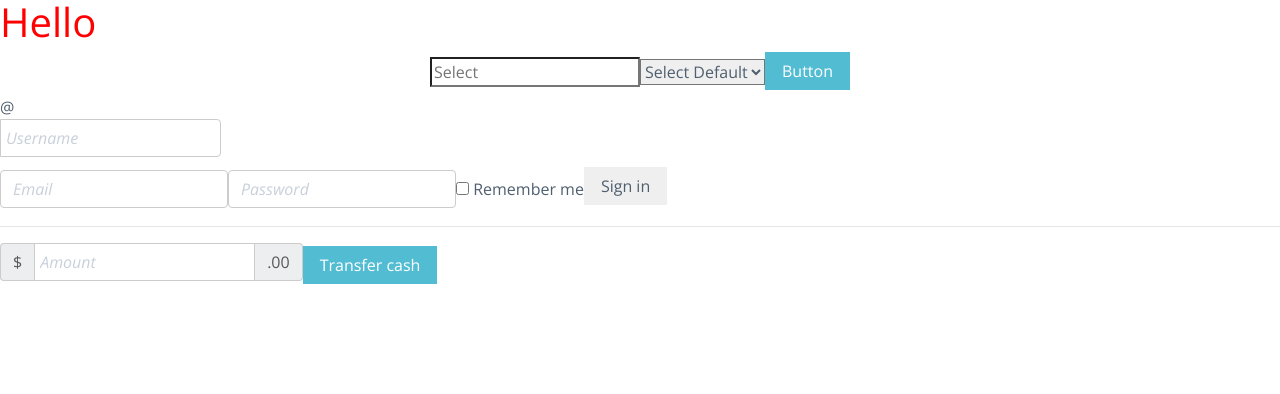
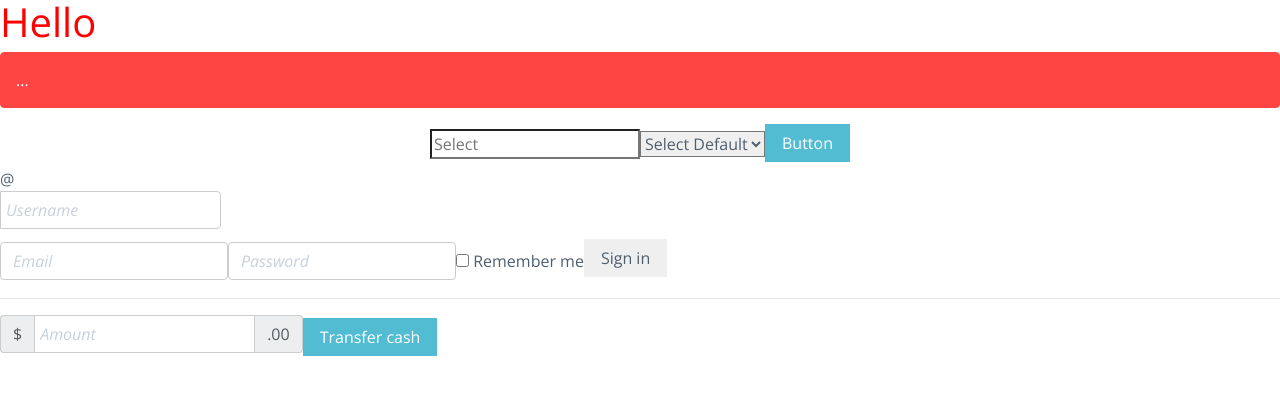
Before and after one commit to Malleus-Sasha/balance-money-ng, an Angular app: page / in a window 1280 px wide. Shown: the top 394 px of the page. Built offline with nearby package versions, Linux system fonts and the light colour scheme.

Commit message:
[bm -101]  Add alert-danger (review: myself)

```diff
--- a/src/app/app.component.html
+++ b/src/app/app.component.html
@@ -1,4 +1,6 @@
 <h1>{{title}}</h1>
+
+<div class="alert alert-danger" role="alert">...</div>
 
 <div class="btn-group-center">
     <input type="text" placeholder="Select">
```
